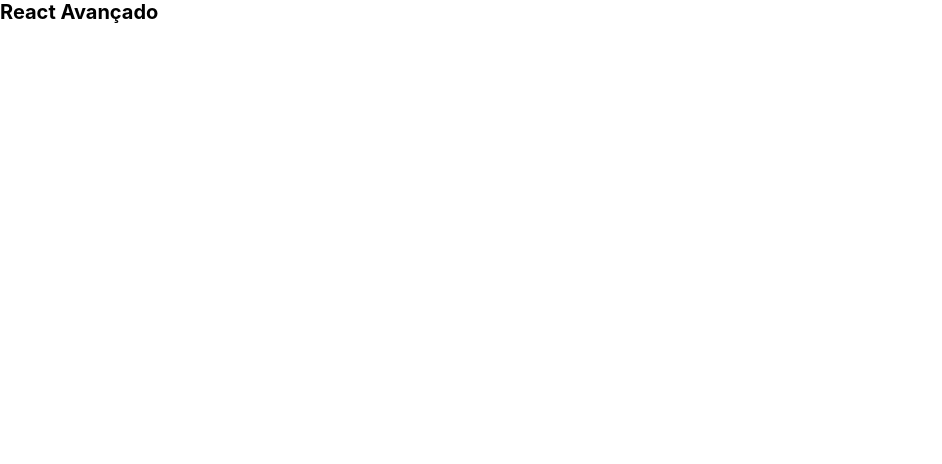
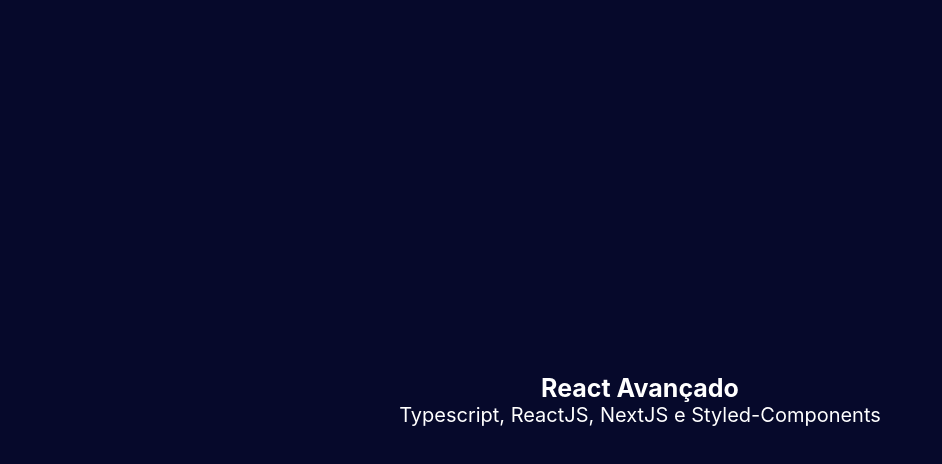
Before and after one commit to beniciodaniel/boilerplate, a Next.js app: page / in a window 1280 px wide. Shown: the top 464 px of the page, without its empty margins (0-942 px from the left). Built offline with nearby package versions, Linux system fonts and the light colour scheme.

Commit message:
used styled component

```diff
--- a/src/components/Main/index.tsx
+++ b/src/components/Main/index.tsx
@@ -1,7 +1,12 @@
+import * as S from './styles'
+
 const Main = () => (
-  <main>
-    <h1>React Avançado</h1>
-  </main>
+  <S.Wrapper>
+    <S.Title>React Avançado</S.Title>
+    <S.Description>
+      Typescript, ReactJS, NextJS e Styled-Components
+    </S.Description>
+  </S.Wrapper>
 )
 
 export default Main
--- /dev/null
+++ b/src/components/Main/styles.ts
@@ -0,0 +1,23 @@
+import styled from 'styled-components'
+
+export const Wrapper = styled.main`
+  background-color: #06092b;
+  color: #fff;
+  width: 100%;
+  height: 100%;
+  text-align: center;
+  display: flex;
+  flex-direction: column;
+  align-items: center;
+  justify-content: center;
+  padding: 3rem;
+`
+
+export const Title = styled.h1`
+  font-size: 2.5rem;
+`
+
+export const Description = styled.h2`
+  font-size: 2rem;
+  font-weight: 400;
+`
--- a/src/components/Main/test.tsx
+++ b/src/components/Main/test.tsx
@@ -12,4 +12,10 @@
 
     expect(container.firstChild).toMatchSnapshot()
   })
+
+  it('should render colors correctly', () => {
+    const { container } = render(<Main />)
+
+    expect(container.firstChild).toHaveStyle({ 'background-color': '#06092b' })
+  })
 })
```
Also changed, not shown: 1 other file (tests, documents, lock files or other folders).
